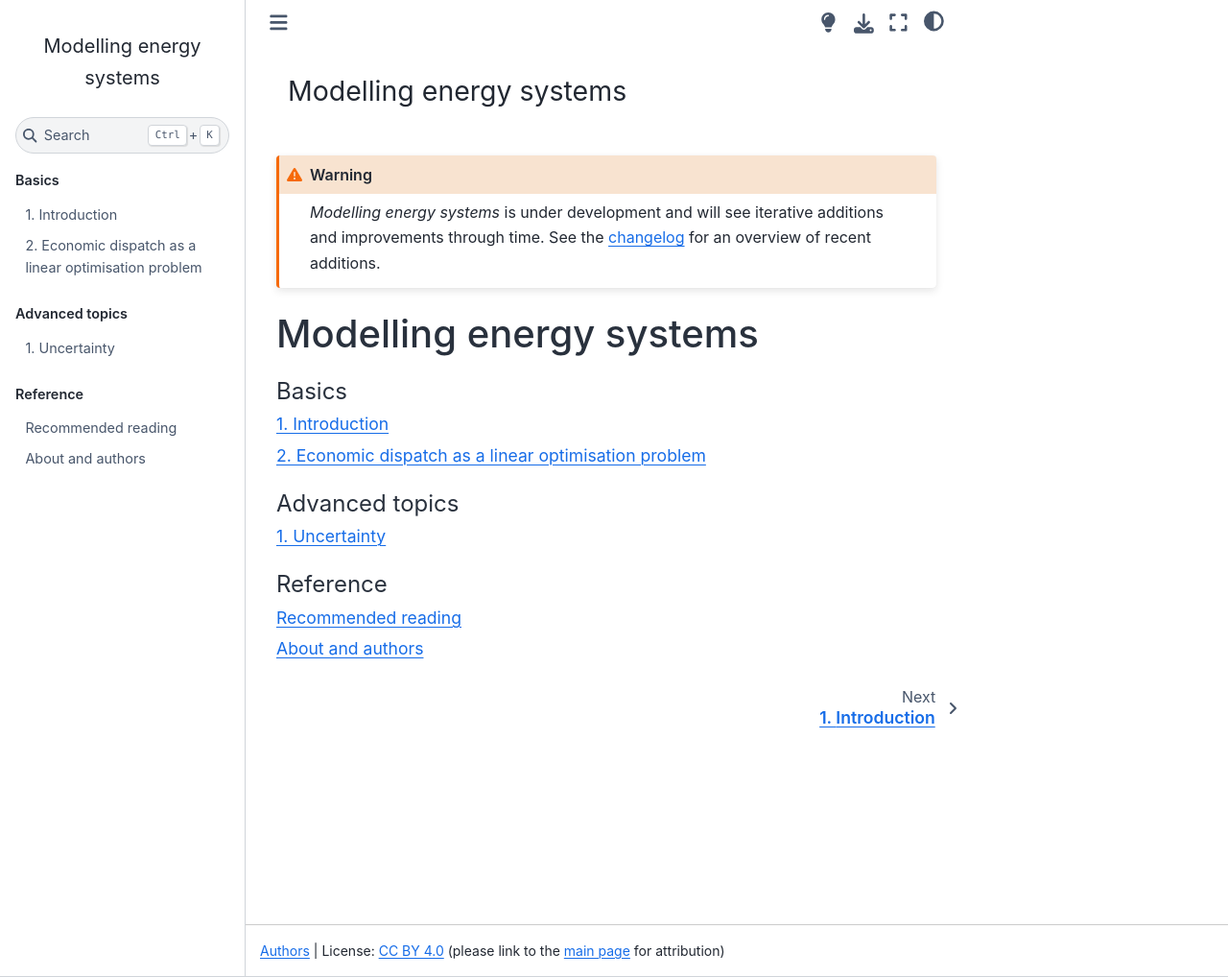
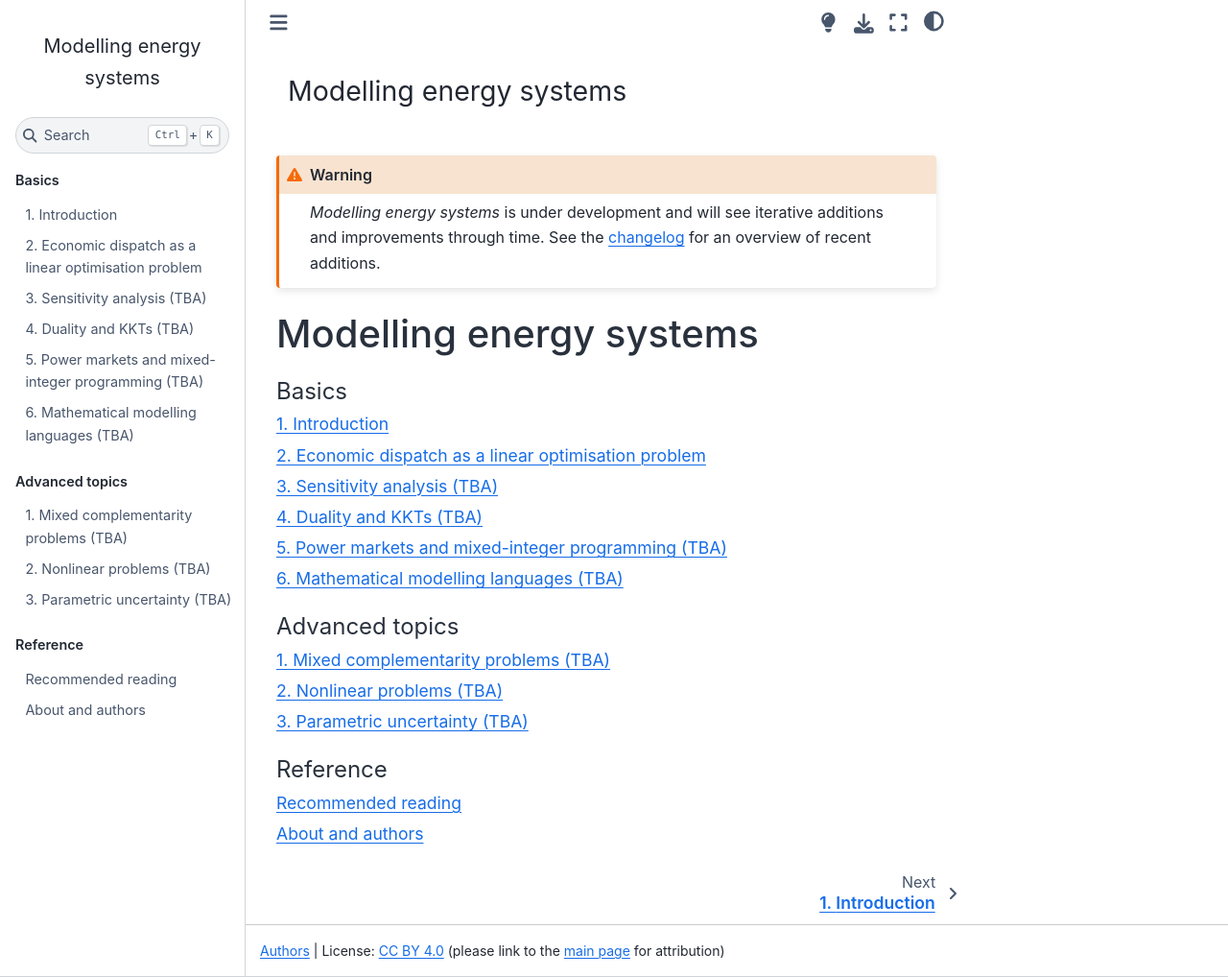
Before and after one commit to sjpfenninger/modelling-energy-systems, a Jupyter Book: the page built from index.md, in a window 1280 px wide and 1018 px high. Shown: the whole window at 96% size. Built offline with Jupyter Book 1.0.4 settings and Sphinx 7.4.7 and the Sphinx Book theme 1.1.4, drawn with Linux system fonts in a browser that asks for light colours; comment, search, counter and statistics services are not loaded.

Commit message:
TOC skeleton

```diff
--- a/_config.yml
+++ b/_config.yml
@@ -30,17 +30,16 @@ sphinx:
   config:
     bibtex_reference_style: author_year
     html_show_copyright: false
-    # Custom analytics:
-    # html_js_files: [ ['https://plausible.io/js/script.js', {'defer': 'defer', 'data-domain': 'yourdomain.com'}] ]
+    html_js_files: [ ['https://cdn.usefathom.com/script.js', {'defer': 'defer', 'data-site': 'QUYIGXRL'}] ]
     myst_substitutions:
-      circle_1: '<span class="circ circ-params">1</span>'
-      circle_2: '<span class="circ circ-variables">2</span>'
-      circle_3: '<span class="circ circ-objective">3</span>'
-      circle_4: '<span class="circ circ-constraints">4</span>'
-      circle_1_params: '<span class="circ circ-params">1</span> <span class="circ-text params">Parameters</span>'
-      circle_2_variables: '<span class="circ circ-variables">2</span> <span class="circ-text variables">Variables</span>'
-      circle_3_objective: '<span class="circ circ-objective">3</span> <span class="circ-text objective">Objective</span>'
-      circle_4_constraints: '<span class="circ circ-constraints">4</span> <span class="circ-text constraints">Constraints</span>'
+      circle_params: '<span class="circ circ-params">0</span>'
+      circle_vars: '<span class="circ circ-variables">1</span>'
+      circle_obj: '<span class="circ circ-objective">2</span>'
+      circle_constr: '<span class="circ circ-constraints">3</span>'
+      labeled_circle_params: '<span class="circ circ-params">0</span> <span class="circ-text params">Parameters</span>'
+      labeled_circle_vars: '<span class="circ circ-variables">1</span> <span class="circ-text variables">Variables</span>'
+      labeled_circle_obj: '<span class="circ circ-objective">2</span> <span class="circ-text objective">Objective</span>'
+      labeled_circle_constr: '<span class="circ circ-constraints">3</span> <span class="circ-text constraints">Constraints</span>'
 
 exclude_patterns: [.pixi, Thumbs.db, .DS_Store, README.md, "**.ipynb_checkpoints", "**BUILD-IGNORE**", "_assets"]
 
--- a/_toc.yml
+++ b/_toc.yml
@@ -1,6 +1,3 @@
-# Table of contents
-# Learn more at https://jupyterbook.org/customize/toc.html
-
 format: jb-book
 root: index.md
 parts:
@@ -9,10 +6,16 @@ parts:
   chapters:
     - file: basics/introduction.md
     - file: basics/lp.md
+    - file: basics/sensitivity-analysis.md
+    - file: basics/duality-kkts.md
+    - file: basics/milp.md
+    - file: basics/modelling-languages.md
 - caption: Advanced topics
   numbered: true
   chapters:
-    - file: advanced/uncertainty.md
+    - file: advanced/mixed-complementarity.md
+    - file: advanced/nonlinear.md
+    - file: advanced/parametric-uncertainty.md
 - caption: Reference
   chapters:
     - file: reference/reading.md
--- /dev/null
+++ b/advanced/mixed-complementarity.md
@@ -0,0 +1,3 @@
+# Mixed complementarity problems (TBA)
+
+To be added.
--- /dev/null
+++ b/advanced/nonlinear.md
@@ -0,0 +1,3 @@
+# Nonlinear problems (TBA)
+
+To be added.
--- /dev/null
+++ b/advanced/parametric-uncertainty.md
@@ -0,0 +1,3 @@
+# Parametric uncertainty (TBA)
+
+To be added.
--- /dev/null
+++ b/basics/duality-kkts.md
@@ -0,0 +1,3 @@
+# Duality and KKTs (TBA)
+
+To be added.
--- /dev/null
+++ b/basics/milp.md
@@ -0,0 +1,3 @@
+# Power markets and mixed-integer programming (TBA)
+
+To be added.
--- /dev/null
+++ b/basics/modelling-languages.md
@@ -0,0 +1,3 @@
+# Mathematical modelling languages (TBA)
+
+To be added.
--- /dev/null
+++ b/basics/sensitivity-analysis.md
@@ -0,0 +1,3 @@
+# Sensitivity analysis (TBA)
+
+To be added.
--- a/references.bib
+++ b/references.bib
@@ -17,3 +17,15 @@
   address = {Oxford, UK},
   isbn = {9780199233212},
 }
+
+
+@book{papavasiliou_optimization_2024,
+  title = {Optimization Models in Electricity Markets},
+  author = {Papavasiliou, Anthony},
+  year = {2024},
+  publisher = {Cambridge University Press},
+  address = {New York},
+  abstract = {"Get up-to-speed with the fundamentals of how electricity markets are structured and operated with this comprehensive textbook, requiring no prior experience in power systems or energy economics. An ideal introduction for senior undergraduate and graduate students in electrical engineering, economics, and operations research"--},
+  isbn = {978-1-00-941661-0},
+  lccn = {HD9685.A2 P353 2024}
+}
```
Also changed, not shown: advanced/uncertainty.md (deleted, +0 -3 lines), basics/lp.md (+14 -14 lines), reference/reading.md (+2 -1 lines).
